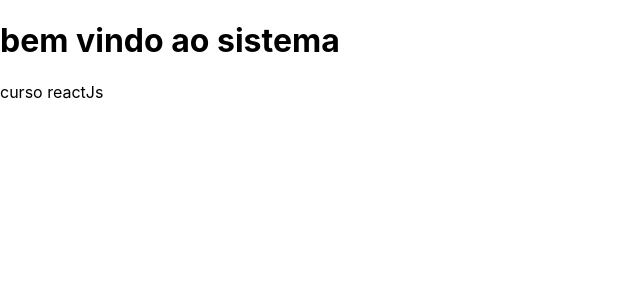
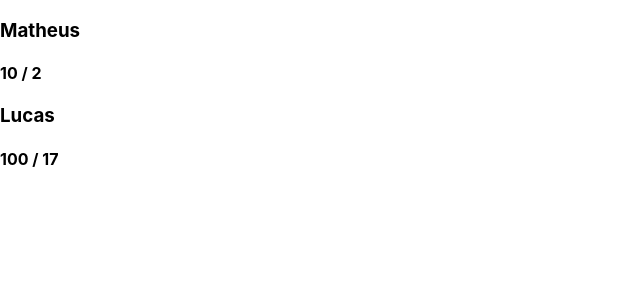
Before and after one commit to JoyceKell/ReactJs-do-zero-ao-avancado-na-pratica, a React (Create React App) app in the folder meusite/: page / in a window 1280 px wide. Shown: the top 300 px of the page, without its empty margins (0-640 px from the left). Built offline with nearby package versions, Linux system fonts and the light colour scheme.

Commit message:
trabalhando com listas

```diff
--- a/meusite/src/App.js
+++ b/meusite/src/App.js
@@ -1,13 +1,27 @@
 import React, {Component} from 'react';
-import Membro from './components/membro';
+import Feed from './components/feed';
 
 class App extends Component{
 
+  constructor(props){
+    super(props);
+    this.state = {
+        feed:[
+          {id:1, username: "Matheus", curtidas:10, comentarios:2},
+          {id:2, username: "Lucas", curtidas:100, comentarios:17}
+        ]
+    }
+  }
 
   render(){
     return(
       <div>
-       <Membro nome="visitante"/>
+        {this.state.feed.map((item)=>{
+          return(
+            <Feed key={item.id} username={item.username} curtidas={item.curtidas} comentarios={item.comentarios}/>
+          )
+        })}
+
       </div>
     )
   }
--- /dev/null
+++ b/meusite/src/components/feed/index.js
@@ -0,0 +1,19 @@
+import React,{Component} from "react";
+
+class Feed extends Component{
+  constructor(props){
+    super(props);
+    this.state = {};
+  }
+
+  render(){
+    return(
+      <div key={this.props.key}>
+        <h3>{this.props.username}</h3>
+        <h4>{this.props.curtidas} / {this.props.comentarios} </h4>
+      </div>
+    )
+  }
+}
+
+export default Feed;
--- a/meusite/src/components/membro/index.js
+++ /dev/null
@@ -1,23 +0,0 @@
-import React, {Component} from 'react'
-class Membro extends Component{
-
-  constructor(props){
-    super(props);
-    this.state = {
-      status: 1,
-    };
-  }
-
-  render(){
-    return(
-      <div>
-        {
-          this.state.status == 1 && <h1>bem vindo ao sistema</h1>
-        }
-        <div>curso reactJs</div>
-      </div>
-    )
-  }
-}
-
-export default Membro;
```
